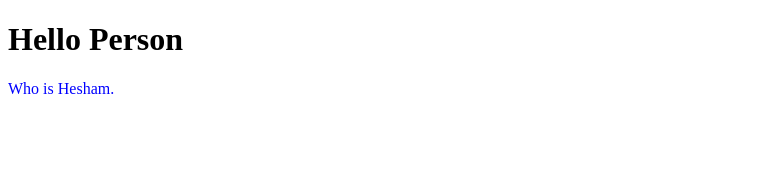
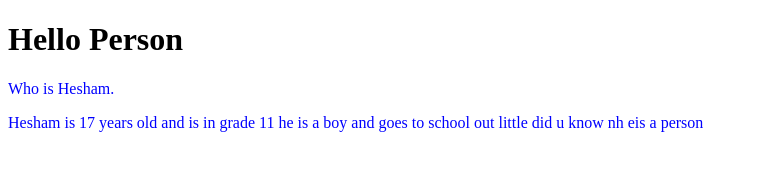
Before and after one commit to heshmi/MyWork, a plain HTML site: page index.html in a window 1280 px wide. Shown: the whole page, without its empty margins (0-758 px from the left). Drawn offline with Linux system fonts and the light colour scheme.

Commit message:
Update index.html

```diff
--- a/index.html
+++ b/index.html
@@ -8,6 +8,7 @@
 
 <h1>Hello Person</h1>
 <p>Who is Hesham.</p>
+	<p> Hesham is 17 years old and is in grade 11 he is a boy and goes to school out little did u know nh eis a person
 
 </body>
 </html>
```
